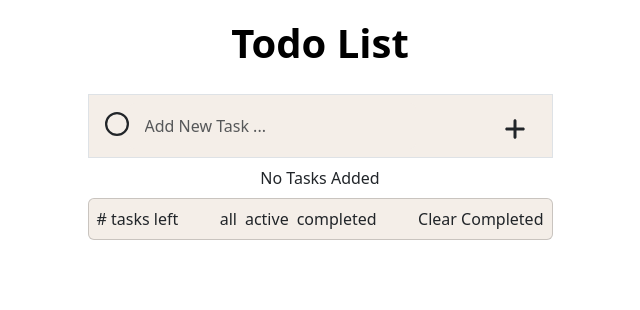
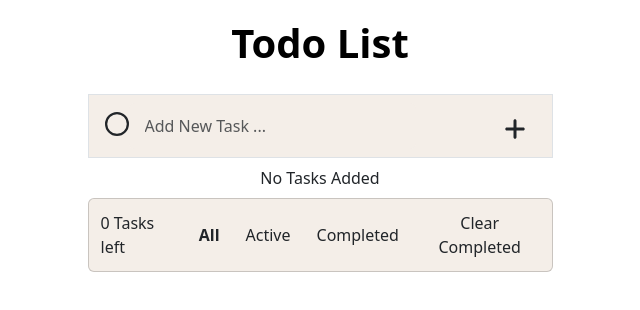
Before and after one commit to AlexSvet117/ToDo-List, a React (Vite) app: page / in a window 1280 px wide. Shown: the top 310 px of the page, without its empty margins (320-960 px from the left). Built offline with nearby package versions, Linux system fonts and the light colour scheme.

Commit message:
Adding functions to handle task list filtration

```diff
--- a/src/App.jsx
+++ b/src/App.jsx
@@ -9,26 +9,40 @@ import React, { useState } from 'react'
 
 function App() {
 
-  const [tasks, setTasks] = useState([
-    // {id: 1, taskName: "Do the Dishes", completed: false},
-    // {id: 2, taskName: "Render your ass", completed: false},
-    // {id: 3, taskName: "Go for a walk", completed: false},
-])
+  const [tasks, setTasks] = useState([])
 
+  const [filter, setFilter] = useState('all'); // Track the selected filter
+
+  // funciton to add a task
   const addTask = (newTask) => {
     setTasks((prev) => [...prev,newTask])
   }
 
+  // function to remove selected task
   const removeTask = (id) => {
     setTasks((prev) => prev.filter((task) => task.id !==id))
   }
 
+  // function to check tasks as completed
   const toggleComplete = (id) => {
     setTasks((prev) => prev.map(task =>
         task.id === id ? { ...task, completed : !task.completed } : task
       )
     )
   }
+
+  // Function to remove all completed tasks
+  const clearCompleted = () => {
+    setTasks((prev) => prev.filter(task => !task.completed));
+  }
+
+  // Filter tasks based on the selected filter
+  const filteredTasks = tasks.filter(task => {
+    if (filter === 'all') return true
+    if (filter === 'active') return !task.completed
+    if (filter === 'completed') return task.completed
+    return true
+  })
 
   return (
 
@@ -38,9 +52,14 @@ function App() {
         <div className="col-5 mx-auto mt-2">
           <Form addTask={addTask}/>
         </div>
-        <TaskList tasks={tasks} removeTask={removeTask} toggleComplete={toggleComplete}/>
+        <TaskList tasks={filteredTasks} removeTask={removeTask} toggleComplete={toggleComplete}/>
         <div className="col-5 mx-auto mt-2">
-        <Footer/>
+        <Footer
+        clearCompleted={clearCompleted}
+        tasks={tasks}
+        setFilter={setFilter}
+        currentFilter={filter}
+        />
         </div>
       </div>
     </div>
--- a/src/components/Footer.jsx
+++ b/src/components/Footer.jsx
@@ -1,15 +1,25 @@
 import React from 'react'
 
-function Footer() {
+function Footer({clearCompleted, tasks, setFilter, currentFilter}) {
+
+    const tasksLeft = tasks.filter(task => !task.completed).length
+
+    const handleFilterChange = (filter) => {
+        setFilter(filter);
+      };
+
   return (
-    <div className='footer card d-flex flex-row justify-content-between p-2 bg-bone-white'>
-        <div># tasks left</div>
+    <div className='footer card d-flex flex-row justify-content-between p-1 bg-bone-white'>
+        <div className="p-2">{tasksLeft} Tasks left</div>
         <div className='d-flex flex-row'>
-            <div className='mx-1'>all</div>
-            <div className='mx-1'>active</div>
-            <div className='mx-1'>completed</div>
+            <button className={`mx-1 btn btn-sm fs-6 ${currentFilter === 'all' ? 'font-weight-bold' : ''}`}
+          onClick={() => handleFilterChange('all')}>All</button>
+            <button className={`mx-1 btn btn-sm fs-6 ${currentFilter === 'active' ? 'font-weight-bold' : ''}`}
+          onClick={() => handleFilterChange('active')}>Active</button>
+            <button className={`mx-1 btn btn-sm fs-6 ${currentFilter === 'completed' ? 'font-weight-bold' : ''}`}
+          onClick={() => handleFilterChange('completed')}>Completed</button>
         </div>
-        <div>Clear Completed</div>
+        <button onClick={clearCompleted} className="btn btn-sm fs-6">Clear Completed</button>
 
     </div>
   )
--- a/src/components/Task.jsx
+++ b/src/components/Task.jsx
@@ -9,8 +9,8 @@ function Task({task,removeTask, toggleComplete}) {
         <div className="card bg-bone-white text-dark">
             <div className="card-body d-flex justify-content-between">
                 <div className="text-dark d-flex">
-                   <div className="text-dark px-0 fs-4"onClick={() => toggleComplete(task.id)}>
-                   {task.completed ? <FaRegCircleCheck /> : <FaRegCircle />}</div>
+                   <button className="btn btn-sm text-dark px-0 fs-4"onClick={() => toggleComplete(task.id)}>
+                   {task.completed ? <FaRegCircleCheck /> : <FaRegCircle />}</button>
                    <p className={`card-title px-3 my-2 ${task.completed ? 'completed' : ''}`}>
                    {task.taskName}</p>
                 </div>
--- a/src/index.css
+++ b/src/index.css
@@ -5,6 +5,10 @@
 .completed {
   text-decoration: line-through;
   color: #aeb2b4;
+}
+
+.font-weight-bold {
+  font-weight: bold;
 }
 
 body {
```
